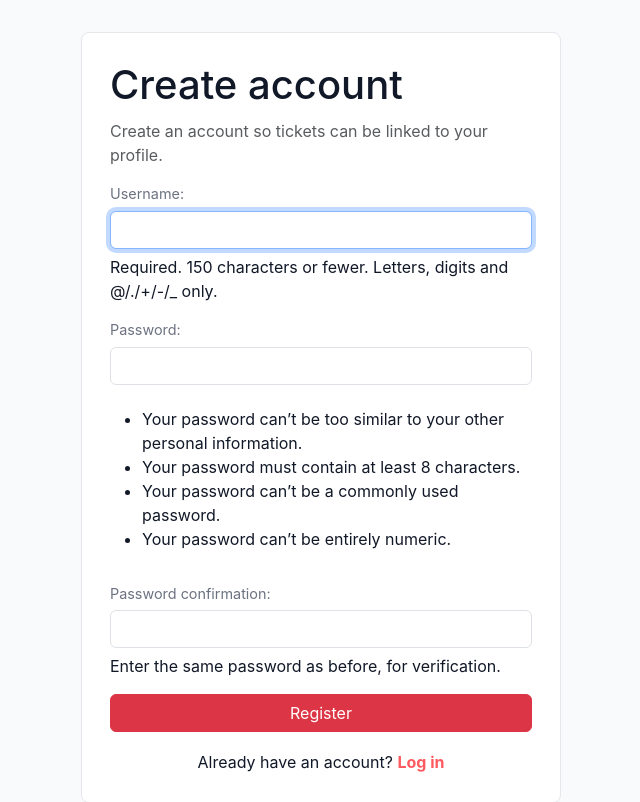
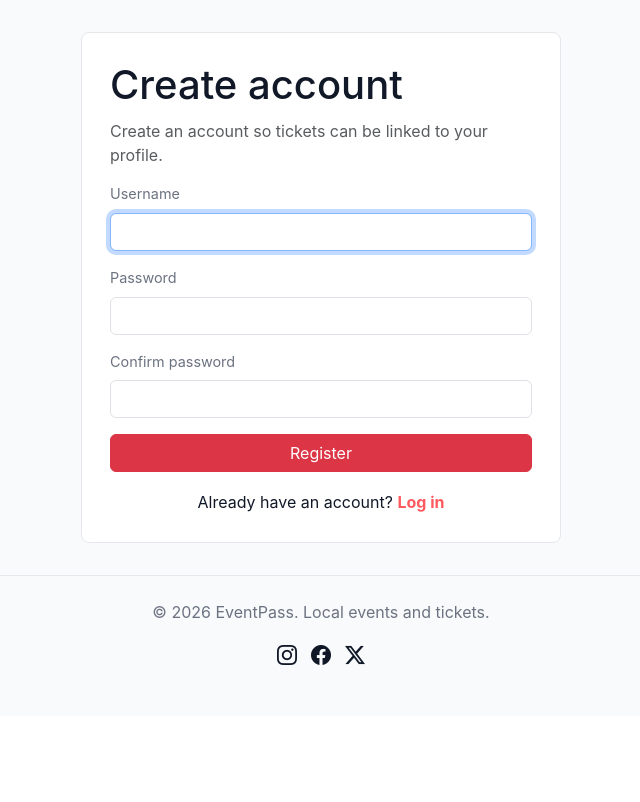
Before and after one commit to bankaiogx/eventpass, a Django app: page /accounts/register/ in a window 1280 px wide. Shown: the part 84-886 px from the top of the page, without its empty margins (319-959 px from the left). After the commit the page ends 749 px from the top, so only its background shows below. Run offline with Django 5.2, Linux system fonts and the light colour scheme.

Commit message:
Improve register form layout

```diff
--- a/templates/accounts/register.html
+++ b/templates/accounts/register.html
@@ -9,7 +9,18 @@
 
     <form method="post">
         {% csrf_token %}
-        {{ form.as_p }}
+        <div class="mb-3">
+            <label class="form-label" for="{{ form.username.id_for_label }}">Username</label>
+            {{ form.username }}
+        </div>
+        <div class="mb-3">
+            <label class="form-label" for="{{ form.password1.id_for_label }}">Password</label>
+            {{ form.password1 }}
+        </div>
+        <div class="mb-3">
+            <label class="form-label" for="{{ form.password2.id_for_label }}">Confirm password</label>
+            {{ form.password2 }}
+        </div>
         <button class="btn btn-danger w-100" type="submit">Register</button>
     </form>
 
```
